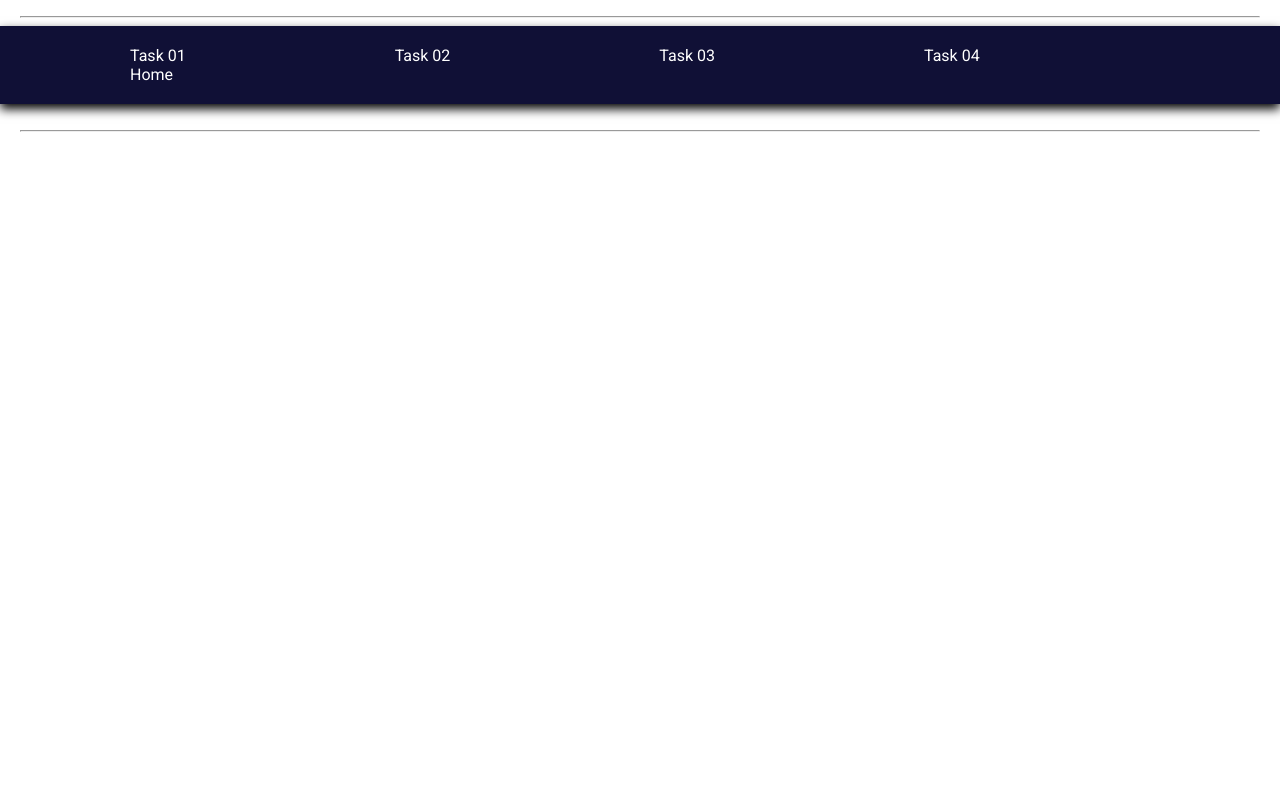
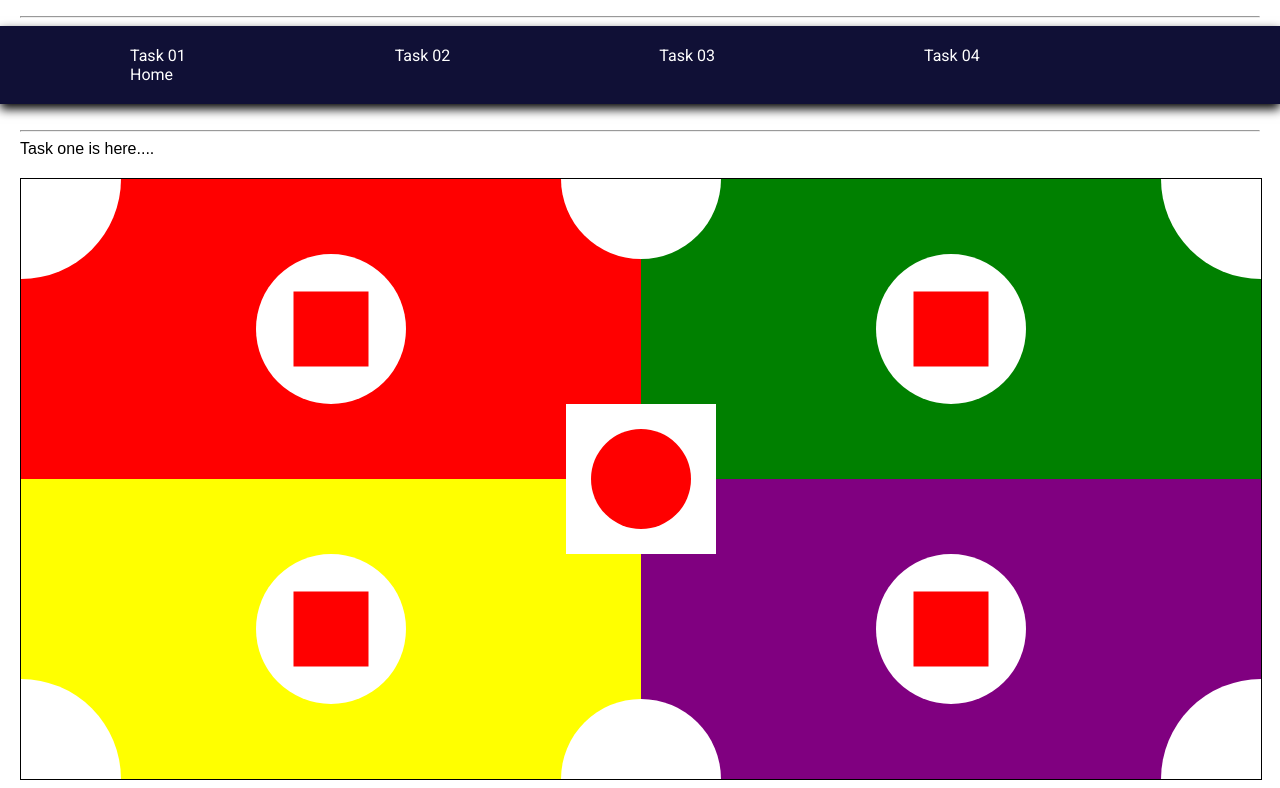
Before and after one commit to shaanzx/IT-Assignment-03, a plain HTML site: page pages/task-01.html in a window 1280 px wide. Shown: the part 97-885 px from the top of the page. Before the commit the page ends 800 px from the top, so only its background shows below. Drawn offline with Linux system fonts and the light colour scheme; a web font is replaced by a local one.

Commit message:
Task one Complete done

```diff
--- a/css/task-01.css
+++ b/css/task-01.css
@@ -35,3 +35,217 @@ body {
   color: aqua;
   text-shadow: 0px 0px 20px aqua;
 }
+
+.main-box {
+  border: 1px solid black;
+  position: relative;
+  height: 600px;
+  width: 100%;
+  margin-top: 20px;
+}
+.cart-01 {
+  width: 50%;
+  height: 300px;
+  background-color: red;
+  position: absolute;
+}
+
+#cart-01-content {
+  position: absolute;
+  top: 0;
+  left: 0;
+  height: 100px;
+  width: 100px;
+  background-color: white;
+  color: white;
+  border-bottom-right-radius: 100px;
+}
+
+#cart-01-center-circle {
+  position: absolute;
+  width: 150px;
+  height: 150px;
+  top: 50%;
+  left: 50%;
+  background-color: white;
+  border-radius: 50%;
+  transform: translate(-50%, -50%);
+}
+
+#cart-01-center-square {
+  position: absolute;
+  width: 75px;
+  height: 75px;
+  background-color: red;
+  top: 50%;
+  left: 50%;
+  transform: translate(-50%, -50%);
+}
+#cart-01-circle-edge {
+  position: absolute;
+  background-color: white;
+  width: 80px;
+  height: 80px;
+  right: 0;
+  border-bottom-left-radius: 100px;
+}
+.cart-02 {
+  width: 50%;
+  height: 300px;
+  background-color: green;
+  position: absolute;
+  right: 0;
+}
+#cart-02-content {
+  position: absolute;
+  top: 0;
+  right: 0;
+  height: 100px;
+  width: 100px;
+  background-color: white;
+  color: white;
+  border-bottom-left-radius: 100px;
+}
+
+#cart-02-center-circle {
+  position: absolute;
+  width: 150px;
+  height: 150px;
+  top: 50%;
+  left: 50%;
+  background-color: white;
+  border-radius: 50%;
+  transform: translate(-50%, -50%);
+}
+
+#cart-02-center-square {
+  position: absolute;
+  width: 75px;
+  height: 75px;
+  background-color: red;
+  top: 50%;
+  left: 50%;
+  transform: translate(-50%, -50%);
+}
+#cart-02-circle-edge {
+  position: absolute;
+  background-color: white;
+  width: 80px;
+  height: 80px;
+  left: 0;
+  border-bottom-right-radius: 100px;
+}
+.cart-03 {
+  width: 50%;
+  height: 300px;
+  background-color: yellow;
+ position: absolute;
+  left: 0;
+  bottom: 0;
+}
+#cart-03-content {
+  position: absolute;
+  bottom: 0;
+  left: 0;
+  height: 100px;
+  width: 100px;
+  background-color: white;
+  border-top-right-radius:  100px;
+}
+
+#cart-03-center-circle {
+  position: absolute;
+  width: 150px;
+  height: 150px;
+  top: 50%;
+  left: 50%;
+  background-color: white;
+  border-radius: 50%;
+  transform: translate(-50%, -50%);
+}
+
+#cart-03-center-square {
+  position: absolute;
+  width: 75px;
+  height: 75px;
+  background-color: red;
+  top: 50%;
+  left: 50%;
+  transform: translate(-50%, -50%);
+}
+#cart-03-circle-edge {
+  position: absolute;
+  background-color: white;
+  width: 80px;
+  height: 80px;
+  right: 0;
+  bottom: 0;
+  border-top-left-radius: 100px;
+}
+.cart-04 {
+  width: 50%;
+  height: 300px;
+  background-color: purple;
+ position: absolute;
+  right: 0;
+  bottom: 0;
+}
+#cart-04-content {
+  position: absolute;
+  bottom: 0;
+  right: 0;
+  height: 100px;
+  width: 100px;
+  background-color: white;
+  border-top-left-radius:  100px;
+}
+
+#cart-04-center-circle {
+  position: absolute;
+  width: 150px;
+  height: 150px;
+  top: 50%;
+  left: 50%;
+  background-color: white;
+  border-radius: 50%;
+  transform: translate(-50%, -50%);
+}
+
+#cart-04-center-square {
+  position: absolute;
+  width: 75px;
+  height: 75px;
+  background-color: red;
+  top: 50%;
+  left: 50%;
+  transform: translate(-50%, -50%);
+}
+#cart-04-circle-edge {
+  position: absolute;
+  background-color: white;
+  width: 80px;
+  height: 80px;
+  left: 0;
+  bottom: 0;
+  border-top-right-radius: 100px;
+}
+#main-center-box{
+  position: absolute;
+  background-color: white;
+  width: 150px;
+  height: 150px;
+  top: 50%;
+  left: 50%;
+  transform: translate(-50%, -50%);
+}
+
+#main-center-box-inner-circle{
+  position: absolute;
+  background-color: red;
+  width: 100px;
+  height: 100px;
+  top: 50%;
+  left: 50%;
+  transform: translate(-50%, -50%);
+  border-radius: 50%;
+}
--- a/pages/task-01.html
+++ b/pages/task-01.html
@@ -38,8 +38,46 @@
           <a href="/index.html">Home</a>
         </nav>
       </section>
-      <br>
-      <hr>
+      <br />
+      <hr />
+      <div>
+        Task one is here....
+      </div>
+      <section>
+        <div class="main-box">
+          <div class="cart-01">
+            <div id="cart-01-content"></div>
+            <div id="cart-01-center-circle">
+              <div id="cart-01-center-square"></div>
+            </div>
+            <div id="cart-01-circle-edge"></div>
+          </div>
+          <div class="cart-02">
+            <div id="cart-02-content"></div>
+            <div id="cart-02-center-circle">
+              <div id="cart-02-center-square"></div>
+            </div>
+            <div id="cart-02-circle-edge"></div>
+          </div>
+          <div class="cart-03">
+            <div id="cart-03-center-circle">
+              <div id="cart-03-center-square"></div>
+            </div>
+            <div id="cart-03-content"></div>
+            <div id="cart-03-circle-edge"></div>
+          </div>
+          <div class="cart-04">
+            <div id="cart-04-content"></div>
+            <div id="cart-04-center-circle">
+              <div id="cart-04-center-square"></div>
+            </div>
+            <div id="cart-04-circle-edge"></div>
+          </div>
+          <div id="main-center-box">
+            <div id="main-center-box-inner-circle"></div>
+          </div>
+        </div>
+      </section>
     </main>
     <footer></footer>
   </body>
```
